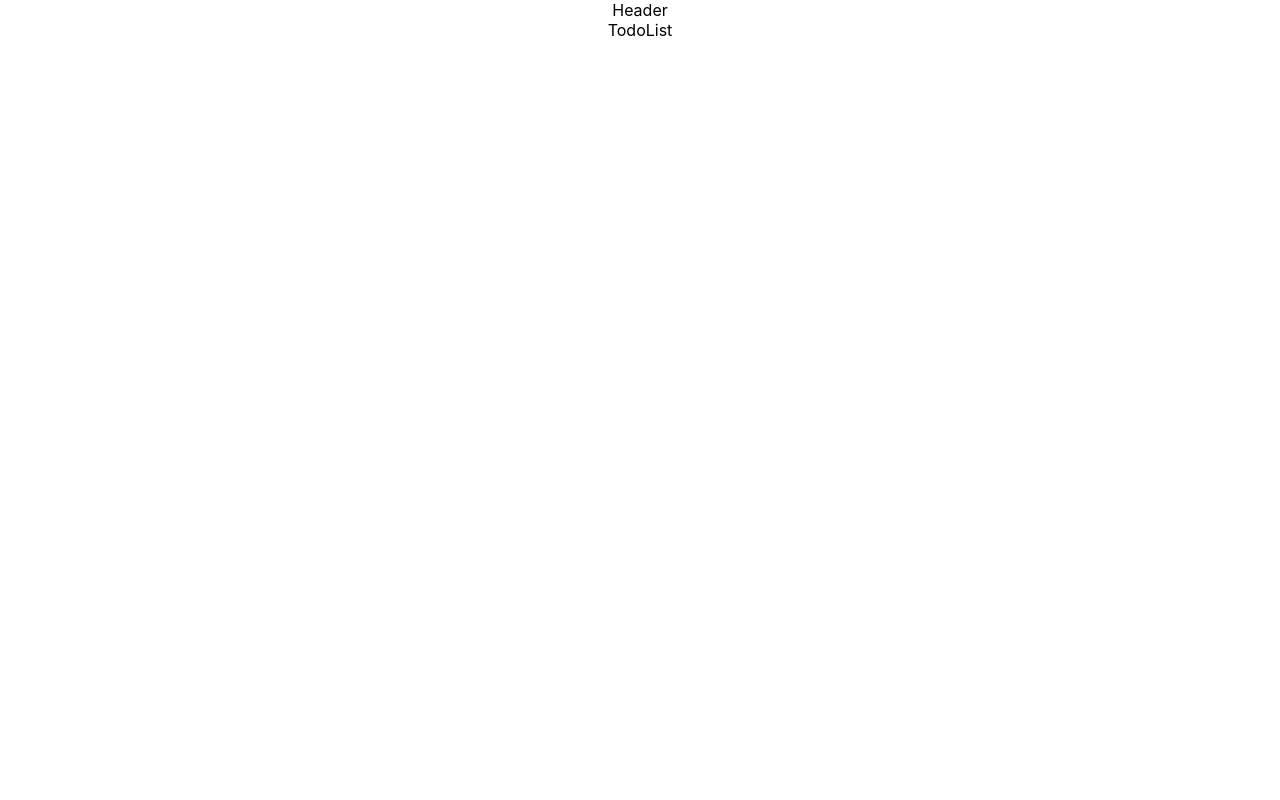
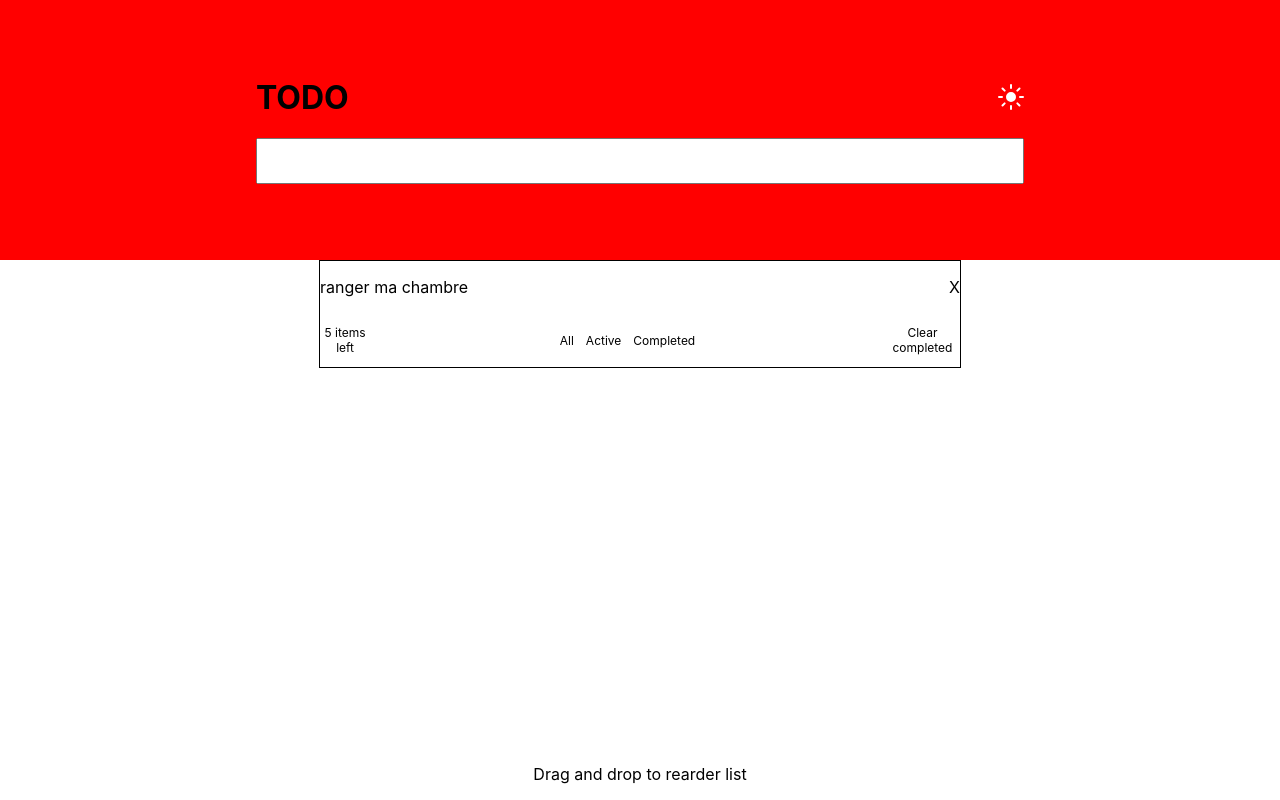
Before and after one commit to David-Chazoule/todo-app, a React (Create React App) app in the folder todo-app/: page / in a window 1280 px wide. Built offline with nearby package versions, Linux system fonts and the light colour scheme.

Commit message:
structuration

```diff
--- a/todo-app/src/components/Header.jsx
+++ b/todo-app/src/components/Header.jsx
@@ -1,9 +1,19 @@
-import React from 'react'
+import React from "react";
+import sun from "../styles/images/icon-sun.svg";
 
 function Header() {
   return (
-    <div>Header</div>
-  )
+    <div className="header">
+      <div className="title-box">
+        <h1>TODO</h1>
+        <img src={sun} alt="" />
+      </div>
+
+      <form>
+        <input type="text" />
+      </form>
+    </div>
+  );
 }
 
-export default Header
+export default Header;
--- a/todo-app/src/components/Main.jsx
+++ b/todo-app/src/components/Main.jsx
@@ -1,18 +1,21 @@
-import React from 'react'
-import Header from './Header'
-import TodoList from './TodoList'
+import React from "react";
+import Header from "./Header";
+import TodoList from "./TodoList";
 
 function Main() {
   return (
-    <div>
-    < Header/>
-
-   <div>
-    <TodoList />
-   </div>
-
+    <div className="main_container">
+      <div className="header_container">
+        <Header />
+      </div>
+      <div className="todolist_container">
+        <TodoList />
+      </div>
+      <footer>
+        <p>Drag and drop to rearder list</p>
+      </footer>
     </div>
-  )
+  );
 }
 
-export default Main
+export default Main;
--- a/todo-app/src/components/TodoList.jsx
+++ b/todo-app/src/components/TodoList.jsx
@@ -1,9 +1,26 @@
-import React from 'react'
+import React from "react";
 
 function TodoList() {
   return (
-    <div>TodoList</div>
-  )
+    <div className="todolist-box">
+      <span>
+        <p>ranger ma chambre</p>
+        <p>X</p>
+      </span>
+
+      <div className="filter_container">
+        <p className="items">5 items left</p>
+
+        <span className="filter-type">
+          <p>All</p>
+          <p>Active</p>
+          <p>Completed</p>
+        </span>
+
+        <p className="clear">Clear completed</p>
+      </div>
+    </div>
+  );
 }
 
-export default TodoList
+export default TodoList;
--- a/todo-app/src/styles/components/_main.scss
+++ b/todo-app/src/styles/components/_main.scss
@@ -0,0 +1,36 @@
+.main_container {
+  display: flex;
+  flex-direction: column;
+  width: 100%;
+  align-items: center;
+  justify-self: center;
+
+  .header_container {
+    display: flex;
+    flex-direction: column;
+    width: 100%;
+    background-color: red;
+    padding-bottom: 20px;
+    align-items: center;
+    justify-content: center;
+    height: 30vh;
+  }
+
+  .todolist_container {
+    display: flex;
+    width: 100%;
+    flex-direction: column;
+    align-items: center;
+
+    height: 50vh;
+  }
+
+  footer {
+    display: flex;
+    align-items: center;
+    justify-content: center;
+    width: 100%;
+    position: fixed;
+    bottom: 0;
+  }
+}
--- a/todo-app/src/styles/components/_todolist.scss
+++ b/todo-app/src/styles/components/_todolist.scss
@@ -0,0 +1,39 @@
+.todolist-box {
+  display: flex;
+  flex-direction: column;
+  align-items: center;
+  justify-content: center;
+  border: 1px solid black;
+  width: 50%;
+  span {
+    width: 100%;
+    display: flex;
+    justify-content: space-between;
+  }
+
+  .filter_container {
+    display: flex;
+    justify-content: space-between;
+    align-items: center;
+    width: 100%;
+
+    .items {
+      font-size: 12px;
+    }
+
+    .filter-type {
+      display: flex;
+      width: 100%;
+      align-items: center;
+      justify-content: center;
+
+      p {
+        font-size: 12px;
+        margin: 6px;
+      }
+    }
+    .clear {
+      font-size: 12px;
+    }
+  }
+}
--- a/todo-app/src/styles/components/header.scss
+++ b/todo-app/src/styles/components/header.scss
@@ -0,0 +1,24 @@
+.header {
+  display: flex;
+  flex-direction: column;
+  align-items: center;
+  justify-content: center;
+  width: 100%;
+
+  .title-box {
+    display: flex;
+    width: 60%;
+    align-items: center;
+    justify-content: space-between;
+  }
+
+  form {
+    display: flex;
+    width: 60%;
+    justify-content: center;
+    input {
+      width: 100%;
+      height: 40px;
+    }
+  }
+}
```
